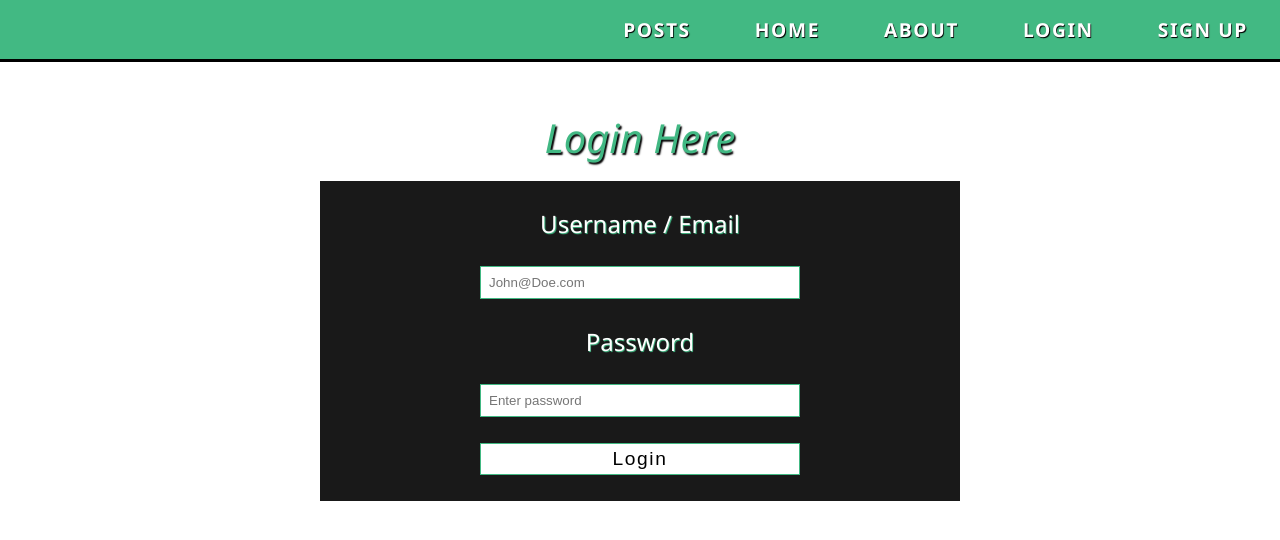
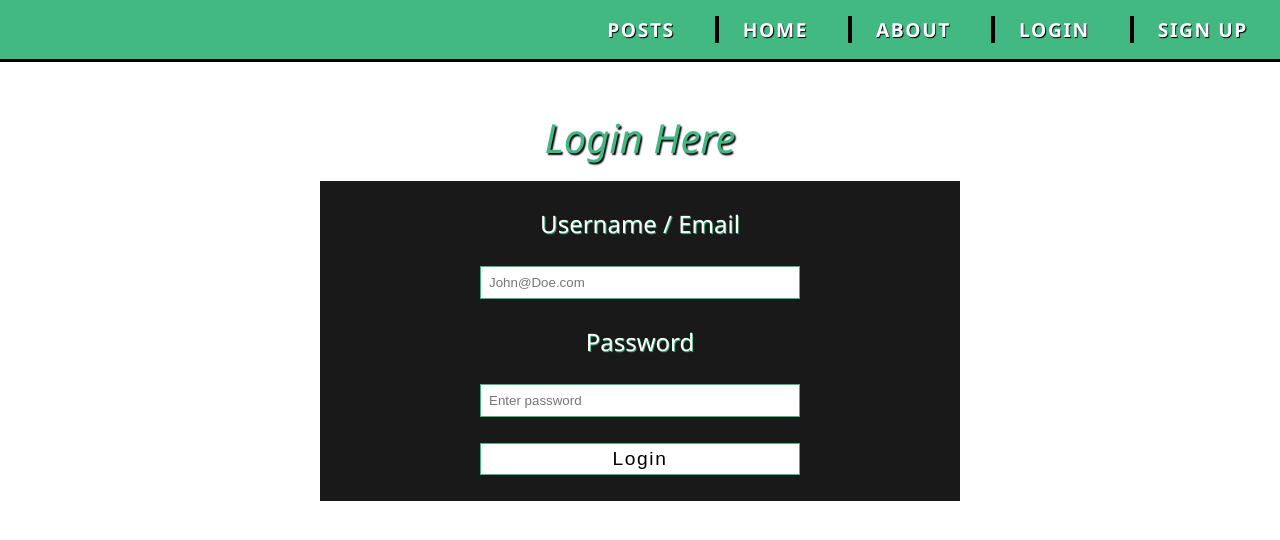
Before and after one commit to Sgreid7/vue_blog, a Vue app: page /login in a window 1280 px wide. Shown: the top 540 px of the page. Built offline with nearby package versions, Linux system fonts and the light colour scheme.

Commit message:
added border left to navbar links

```diff
--- a/src/components/layouts/Master.vue
+++ b/src/components/layouts/Master.vue
@@ -5,19 +5,19 @@
         <router-link to="/posts">Posts</router-link>
       </li>
       <li>
-        <router-link to="/">Home</router-link>
+        <router-link class="border-left" to="/">Home</router-link>
       </li>
       <li>
-        <router-link to="/about">About</router-link>
+        <router-link class="border-left" to="/about">About</router-link>
       </li>
       <li v-if="!loggedIn">
-        <router-link to="/login">Login</router-link>
+        <router-link class="border-left" to="/login">Login</router-link>
       </li>
       <li v-if="!loggedIn">
-        <router-link to="/signup">Sign Up</router-link>
+        <router-link class="border-left" to="/signup">Sign Up</router-link>
       </li>
       <li v-if="loggedIn">
-        <router-link to="/logout">Logout</router-link>
+        <router-link class="border-left" to="/logout">Logout</router-link>
       </li>
     </ul>
 
@@ -75,6 +75,10 @@ export default {
   height: 100vh;
 }
 
+.border-left {
+  border-left: 0.3rem solid #000;
+}
+
 .flex-center {
   display: flex;
   justify-content: center;
@@ -96,6 +100,7 @@ export default {
     padding: 0 1.5rem;
     font-size: 1.2rem;
     font-weight: 600;
+    margin: 0;
     letter-spacing: 0.1rem;
     text-decoration: none;
     text-transform: uppercase;
```
